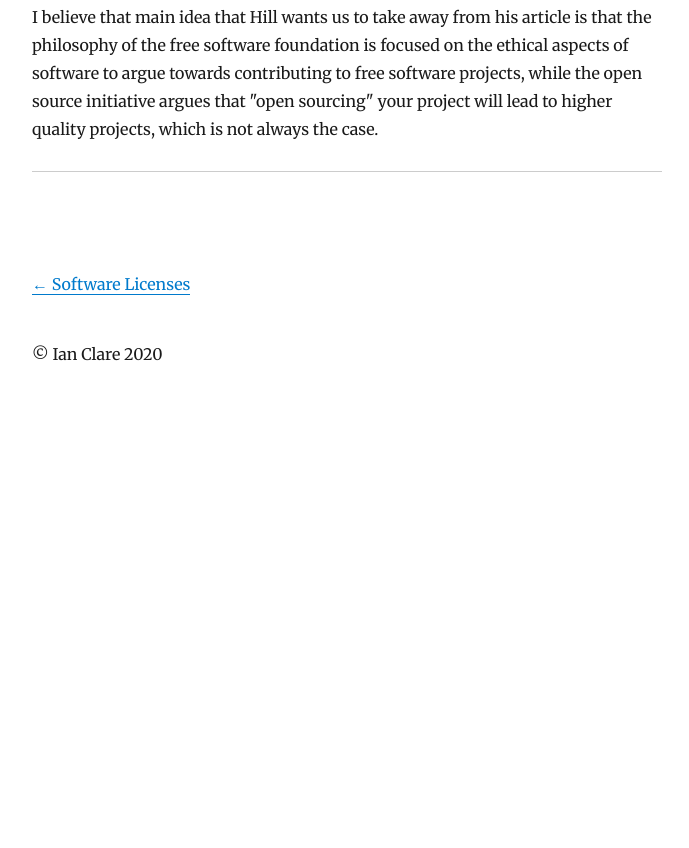
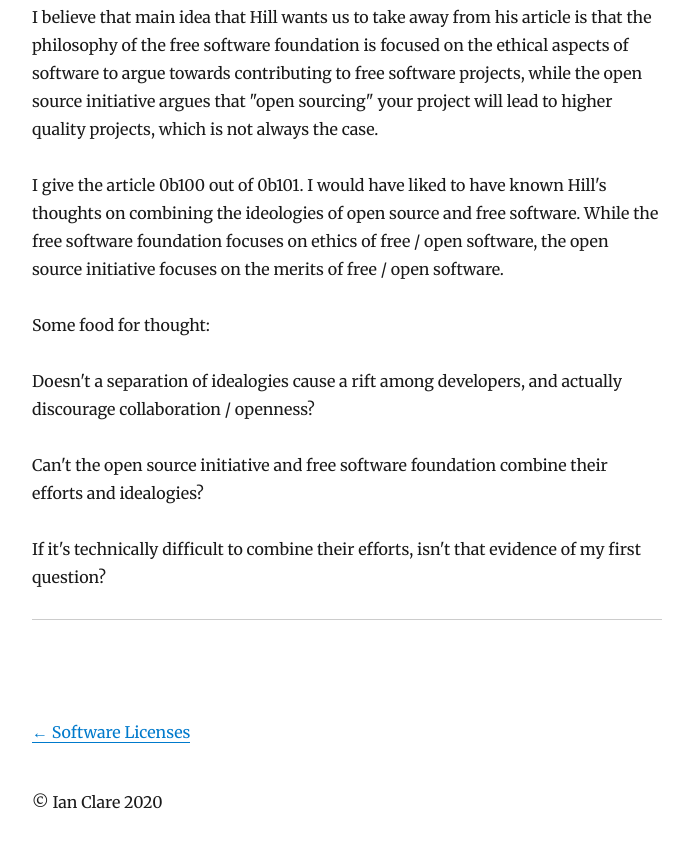
Before and after one commit to iclare/iclare.github.io, a Gatsby site: page /free-versus-open-source-software/ in a window 1280 px wide. Shown: the part 1104-1952 px from the top of the page, without its empty margins (293-982 px from the left). Before the commit the page ends 1514 px from the top, so only its background shows below. Built offline with nearby package versions, Linux system fonts and the light colour scheme; Gatsby itself is replaced by a stand-in of ours; some packages are replaced by stand-ins of ours.

Commit message:
Additions for blog05

```diff
--- a/content/blog/free-versus-open-source-software/index.md
+++ b/content/blog/free-versus-open-source-software/index.md
@@ -12,9 +12,9 @@ that there is an issue with the philosophy of open source, at least in the open
 source initiative's mission statement.
 
 > Open source is a development method for software that harnesses the power of
-> distributed peer review and transparency of process. The promise of open source
-> is better quality, higher reliability, more flexibility, lower cost, and an end
-> to predatory vendor lock-in.
+> distributed peer review and transparency of process. The promise of open
+> source is better quality, higher reliability, more flexibility, lower cost,
+> and an end to predatory vendor lock-in.
 
 Hill argues that the Open Source's definition for software devalues Free
 Software Projects. He argues that it has been shown that proprietary software
@@ -41,3 +41,19 @@ that the philosophy of the free software foundation is focused on the ethical
 aspects of software to argue towards contributing to free software projects,
 while the open source initiative argues that "open sourcing" your project will
 lead to higher quality projects, which is not always the case.
+
+I give the article 0b100 out of 0b101. I would have liked to have known Hill's
+thoughts on combining the ideologies of open source and free software. While
+the free software foundation focuses on ethics of free / open software, the
+open source initiative focuses on the merits of free / open software.
+
+Some food for thought:
+
+Doesn't a separation of idealogies cause a rift among developers, and actually
+discourage collaboration / openness?
+
+Can't the open source initiative and free software foundation combine their
+efforts and idealogies?
+
+If it's technically difficult to combine their efforts, isn't that evidence of
+my first question?
```
